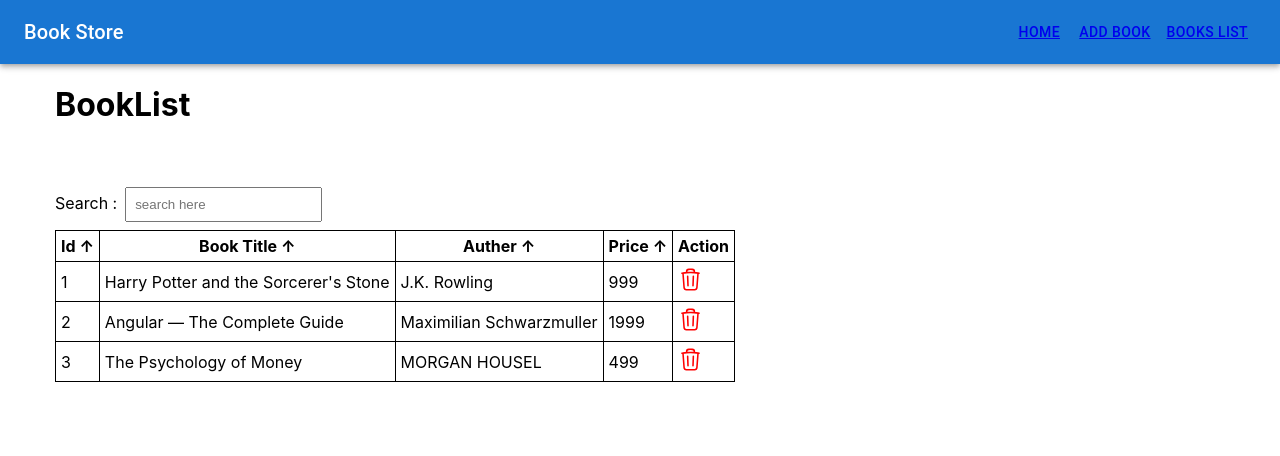
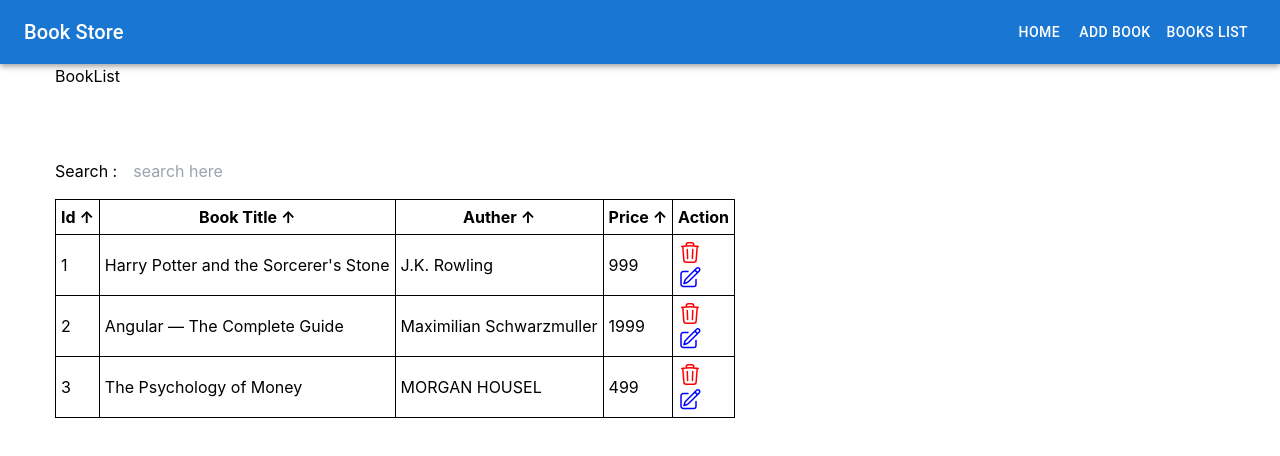
Before and after one commit to yashprajapati26/book-store, a React (Create React App) app: page /book-list in a window 1280 px wide. Shown: the top 456 px of the page. Built offline with nearby package versions, Linux system fonts and the light colour scheme.

Commit message:
context initial commit

```diff
--- a/package.json
+++ b/package.json
@@ -10,6 +10,7 @@
     "@testing-library/react": "^13.4.0",
     "@testing-library/user-event": "^13.5.0",
     "react": "^18.2.0",
+    "react-device-detect": "^2.2.3",
     "react-dom": "^18.2.0",
     "react-router-dom": "^6.12.1",
     "react-scripts": "5.0.1",
--- a/public/index.html
+++ b/public/index.html
@@ -15,6 +15,7 @@
       user's mobile device or desktop. See https://developers.google.com/web/fundamentals/web-app-manifest/
     -->
     <link rel="manifest" href="%PUBLIC_URL%/manifest.json" />
+    <script src="https://cdn.tailwindcss.com"></script>
     <!--
       Notice the use of %PUBLIC_URL% in the tags above.
       It will be replaced with the URL of the `public` folder during the build.
--- a/src/App.js
+++ b/src/App.js
@@ -1,17 +1,23 @@
-import React from "react";
+import React  ,{useContext} from "react";
 import AddBook from "./components/AddBook";
 import BookList from "./components/BookList";
 import Header from "./components/Header";
 import Home from "./components/Home";
 import { Route, Routes, Link } from "react-router-dom";
 import "./index.css";
+import { AppContext } from "./components/context";
+import { isDesktop} from 'react-device-detect';
+
 function App() {
+  const { book, edit } = useContext(AppContext);
+
   return (
     <>
       <Header />
+
       <Routes>
         <Route path="/" element={<Home></Home>} />
-        <Route path="add-book" element={<AddBook />} />
+        <Route path="add-book" element={<AddBook title="Add Book" bookData={book} isEdit={edit}/>} />
         <Route path="book-list" element={<BookList />} />
       </Routes>
     </>
--- a/src/components/AddBook.js
+++ b/src/components/AddBook.js
@@ -3,10 +3,11 @@ import React, { useContext } from "react";
 import { AppContext } from "./context";
 import { useNavigate } from "react-router-dom";
 
-function AddBook() {
-  const { setBook, book, setBooks, Books, toaster, setToaster } =
+function AddBook(props) {
+  const { setBook, book, setBooks, Books, toaster, setToaster, setEdit } =
     useContext(AppContext);
   const navigate = useNavigate();
+  let message = "Book added successfully";
   const addBookHandler = () => {
     console.log(book);
     if (book.title === null || book.author === null || book.price === null) {
@@ -16,25 +17,34 @@ function AddBook() {
     } else if (isNaN(book.price)) {
       alert("Please Enter valid book price");
     } else {
-      setBooks((prev) => [
-        ...prev,
-        { ...book, id: Books.length ? Books[Books.length - 1].id + 1 : 1 },
-      ]);
+      if (props.isEdit) {
+        // setBooks((prev)=>prev.map((ele)=>ele.id === book.id ? book : null))
+        setEdit(false);
+        message = "Book Updated successfully";
+      } else {
+        setBooks((prev) => [
+          ...prev,
+          { ...book, id: Books.length ? Books[Books.length - 1].id + 1 : 1 },
+        ]);
+      }
       setBook({
         id: null,
         title: "",
         author: "",
         price: null,
       });
-      setToaster({ ...toaster, open: true, message: "Book Added Sucessfully" });
-
+      setToaster({
+        ...toaster,
+        open: true,
+        message: message,
+      });
       navigate("/book-list");
     }
   };
 
   return (
     <div>
-      <h1 style={{ marginLeft: 55 }}>Add Book</h1>
+      <h1 style={{ marginLeft: 55 }}>{props.title}</h1>
       <form>
         <Box
           sx={{
@@ -51,6 +61,7 @@ function AddBook() {
             type="text"
             name="title"
             placeholder="Title"
+            value={props.bookData.title}
             onChange={(e) => setBook({ ...book, title: e.target.value })}
           />
           <label style={{ margin: 3 }}>Author</label>
@@ -59,6 +70,7 @@ function AddBook() {
             type="text"
             name="author"
             placeholder="Author"
+            value={props.bookData.author}
             onChange={(e) => setBook({ ...book, author: e.target.value })}
           />
           <label style={{ margin: 3 }}>Price</label>
@@ -67,10 +79,11 @@ function AddBook() {
             type="text"
             name="price"
             placeholder="Price"
+            value={props.bookData.price}
             onChange={(e) => setBook({ ...book, price: e.target.value })}
           />
           <Button sx={{ m: 3 }} variant="contained" onClick={addBookHandler}>
-            ADD Book
+            {props.isEdit ? <>Edit Book</> : <>Add Book</>}
           </Button>
         </Box>
       </form>
--- a/src/components/BookList.js
+++ b/src/components/BookList.js
@@ -1,12 +1,14 @@
+import { Alert } from "@mui/material";
+import Snackbar from "@mui/material/Snackbar";
 import React, { useContext, useState } from "react";
 import "../index.css";
+import AddBook from "./AddBook";
 import { AppContext } from "./context";
-import Snackbar from "@mui/material/Snackbar";
-import { Alert } from "@mui/material";
 
 function BookList() {
   // for toaster
-  const { Books, setBooks, toaster, setToaster } = useContext(AppContext);
+  const { Books, setBooks, toaster, setToaster, book, setBook, edit ,setEdit } =
+    useContext(AppContext);
   const [filterBooks, setfilterBooks] = useState(Books);
   const [direction, setDirection] = useState(1);
 
@@ -20,11 +22,22 @@ function BookList() {
   const deleteBook = (bookId) => {
     setToaster({ ...toaster, open: true, message: "Book Deleted Sucessfully" });
     setfilterBooks(filterBooks.filter((book) => book.id !== bookId));
+    setBooks(filterBooks.filter((book) => book.id !== bookId))
+  };
+
+  const editBook = (bookId) => {
+    setBook(filterBooks.find((book) => book.id === bookId));
+    console.log("bookData : ", book);
+    setEdit(true);
   };
 
   const searchHAndler = (event) => {
     let searchKey = event.target.value;
-    setfilterBooks(Books.filter((book) => book.title.toLowerCase().includes(searchKey.toLowerCase())));
+    setfilterBooks(
+      Books.filter((book) =>
+        book.title.toLowerCase().includes(searchKey.toLowerCase())
+      )
+    );
   };
 
   const sortHandler = (key) => {
@@ -60,10 +73,18 @@ function BookList() {
         <table>
           <thead>
             <tr>
-              <th onClick={() => sortHandler("id")}>Id { direction === 1 ? <span>↑</span> : <span>↓</span>}</th>
-              <th onClick={() => sortHandler("title")}>Book Title { direction === 1 ? <span>↑</span> : <span>↓</span>}</th>
-              <th onClick={() => sortHandler("author")}>Auther { direction === 1 ? <span>↑</span> : <span>↓</span>}</th>
-              <th onClick={() => sortHandler("price")}>Price { direction === 1 ? <span>↑</span> : <span>↓</span>}</th>
+              <th onClick={() => sortHandler("id")}>
+                Id {direction === 1 ? <span>↑</span> : <span>↓</span>}
+              </th>
+              <th onClick={() => sortHandler("title")}>
+                Book Title {direction === 1 ? <span>↑</span> : <span>↓</span>}
+              </th>
+              <th onClick={() => sortHandler("author")}>
+                Auther {direction === 1 ? <span>↑</span> : <span>↓</span>}
+              </th>
+              <th onClick={() => sortHandler("price")}>
+                Price {direction === 1 ? <span>↑</span> : <span>↓</span>}
+              </th>
               <th>Action</th>
             </tr>
           </thead>
@@ -75,7 +96,7 @@ function BookList() {
                   <td>{book.title}</td>
                   <td>{book.author}</td>
                   <td>{book.price}</td>
-                  <td style={{ color: "red" }}>
+                  <td>
                     <svg
                       xmlns="http://www.w3.org/2000/svg"
                       fill="none"
@@ -83,13 +104,30 @@ function BookList() {
                       strokeWidth="1.5"
                       stroke="currentColor"
                       className="w-6 h-6"
-                      style={{ height: "25" }}
+                      style={{ height: "25", color: "red" }}
                       onClick={() => deleteBook(book.id)}
                     >
                       <path
                         strokeLinecap="round"
                         strokeLinejoin="round"
                         d="M14.74 9l-.346 9m-4.788 0L9.26 9m9.968-3.21c.342.052.682.107 1.022.166m-1.022-.165L18.16 19.673a2.25 2.25 0 01-2.244 2.077H8.084a2.25 2.25 0 01-2.244-2.077L4.772 5.79m14.456 0a48.108 48.108 0 00-3.478-.397m-12 .562c.34-.059.68-.114 1.022-.165m0 0a48.11 48.11 0 013.478-.397m7.5 0v-.916c0-1.18-.91-2.164-2.09-2.201a51.964 51.964 0 00-3.32 0c-1.18.037-2.09 1.022-2.09 2.201v.916m7.5 0a48.667 48.667 0 00-7.5 0"
+                      />
+                    </svg>
+
+                    <svg
+                      xmlns="http://www.w3.org/2000/svg"
+                      fill="none"
+                      viewBox="0 0 24 24"
+                      strokeWidth="1.5"
+                      stroke="currentColor"
+                      className="w-6 h-6"
+                      style={{ height: "25", color: "blue" }}
+                      onClick={() => editBook(book.id)}
+                    >
+                      <path
+                        strokeLinecap="round"
+                        strokeLinejoin="round"
+                        d="M16.862 4.487l1.687-1.688a1.875 1.875 0 112.652 2.652L10.582 16.07a4.5 4.5 0 01-1.897 1.13L6 18l.8-2.685a4.5 4.5 0 011.13-1.897l8.932-8.931zm0 0L19.5 7.125M18 14v4.75A2.25 2.25 0 0115.75 21H5.25A2.25 2.25 0 013 18.75V8.25A2.25 2.25 0 015.25 6H10"
                       />
                     </svg>
                   </td>
@@ -117,6 +155,8 @@ function BookList() {
       >
         <Alert severity="success">{toaster.message}</Alert>
       </Snackbar>
+
+      {edit ? <AddBook title="Edit Book" bookData={book} isEdit={edit}/> : <></>}
     </div>
   );
 }
--- a/src/components/Home.js
+++ b/src/components/Home.js
@@ -1,12 +1,33 @@
-import React from 'react'
+import React, { useContext } from "react";
 import Header from "./Header";
+import { AppContext } from "./context";
 
 function Home() {
+  const { Books } = useContext(AppContext);
   return (
-    <div style={{ height:"100%", display: "flex", justifyContent: 'center' , alignItems: 'center'}}>
-        <h1>Welcome To Book Store</h1>
+    <div className="mx-32">
+      <h1 className="text-center text-2xl font-bold my-5">
+        Welcome To Book Store
+      </h1>
+      <div className="flex flex-wrap">
+        {Books.map((book) => (
+          <div className="h-56 w-40 m-12">
+            <div>
+              <img
+                className="h-48 w-fit"
+                src="https://miro.medium.com/v2/resize:fit:720/format:webp/1*zBRkcBbsjWzcPjtcxqhb3Q.jpeg"
+              ></img>
+            </div>
+            <div>
+              <h1 className="text-sm font-bold my-2">{book.title}</h1>
+              <h1 className="text-sm my-2">Author : {book.author}</h1>
+              <h1 className="text-sm my-2">price :{book.price}</h1>
+            </div>
+          </div>
+        ))}
+      </div>
     </div>
-  )
+  );
 }
 
-export default Home
+export default Home;
--- a/src/components/context.js
+++ b/src/components/context.js
@@ -38,8 +38,11 @@ const AppProvider = ({ children }) => {
     message:"",
   });
 
+  const [edit, setEdit] = useState(false);
+
+
   return (
-    <AppContext.Provider value={{ setBook, book, setBooks, Books , setToaster, toaster}}>
+    <AppContext.Provider value={{ setBook, book, setBooks, Books , setToaster, toaster,edit,setEdit}}>
       {children}
     </AppContext.Provider>
   );
```
Also changed, not shown: 1 other file (tests, documents, lock files or other folders).
